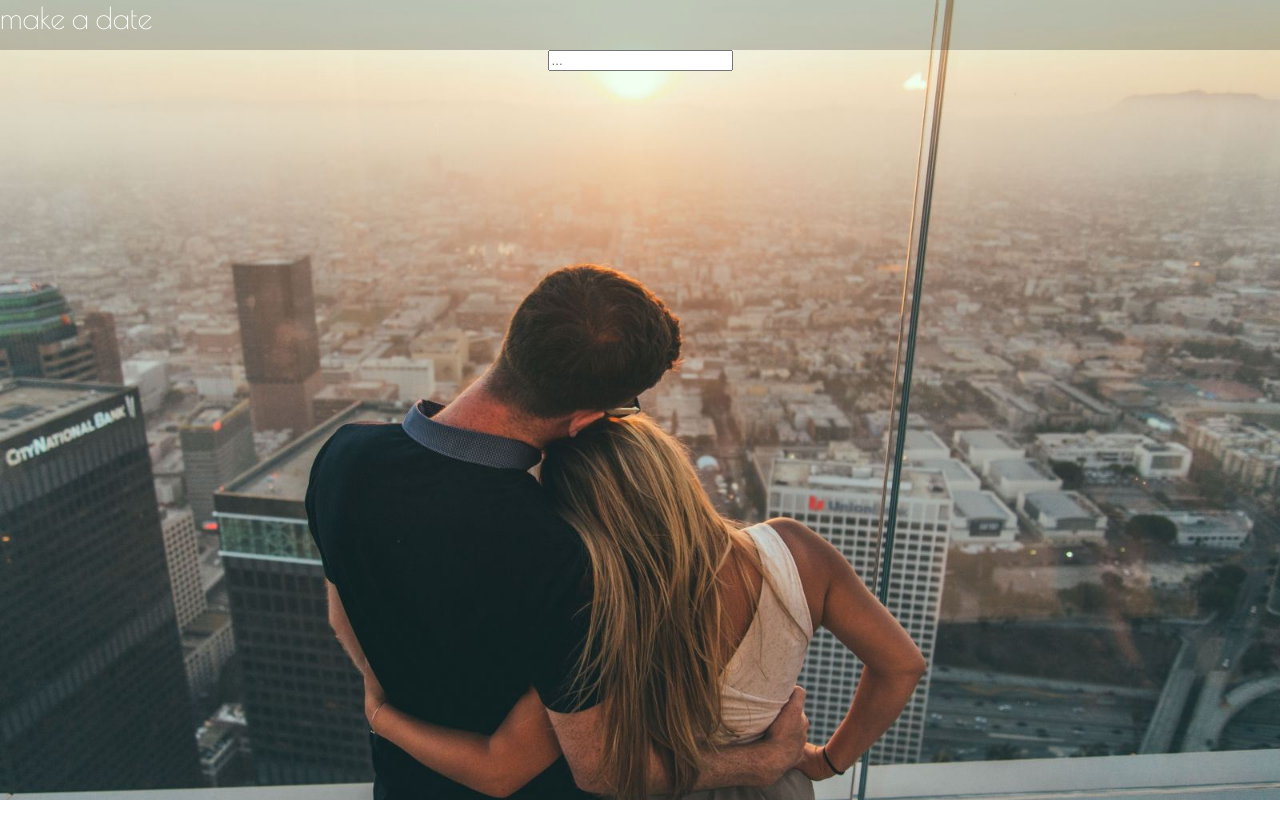
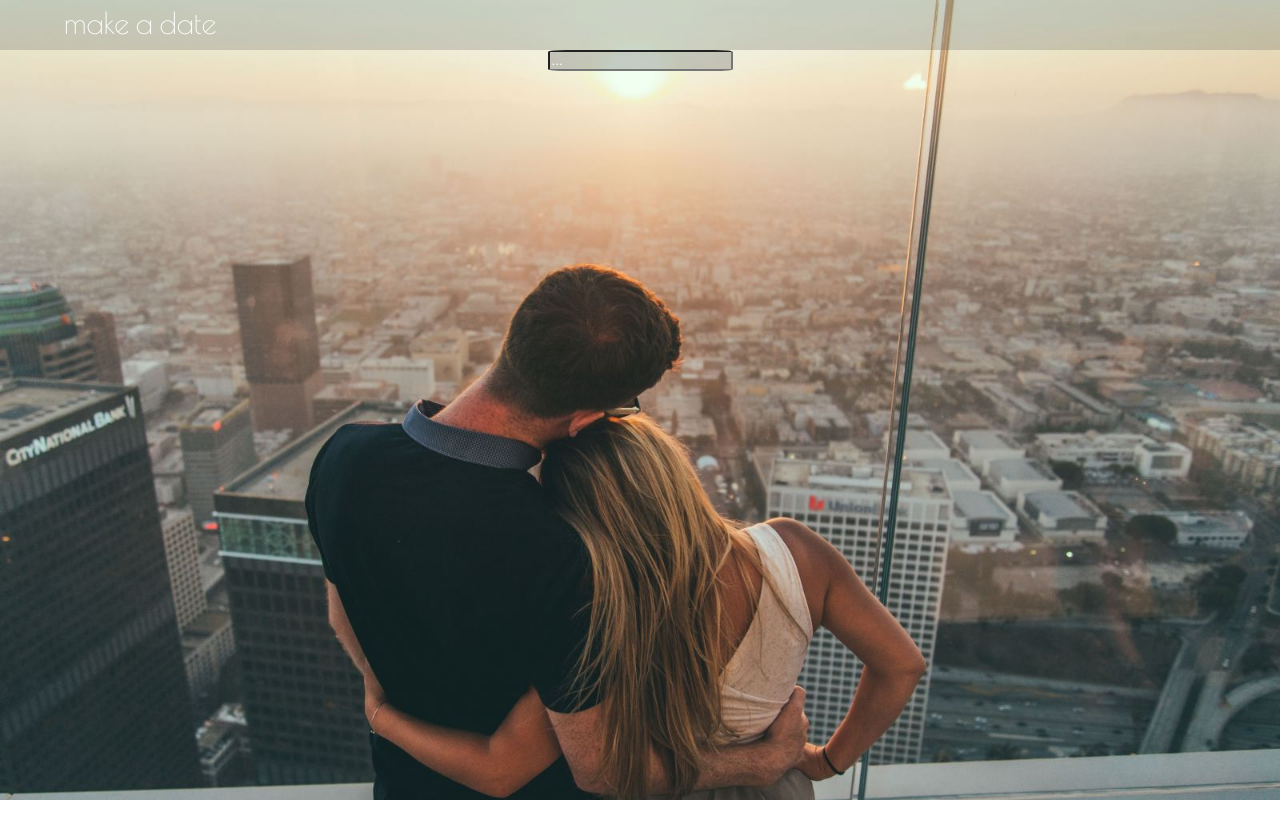
Before and after one commit to grantmontgomery/makeadate, a React (Create React App) app in the folder my-app/: page / in a window 1280 px wide. Shown: the top 838 px of the page. Built offline with nearby package versions, Linux system fonts and the light colour scheme.

Commit message:
playing around with navbar and quicksearch

```diff
--- a/my-app/src/components/NavBar.css
+++ b/my-app/src/components/NavBar.css
@@ -5,4 +5,6 @@
     font-size: 30px;
     text-decoration: none;
     left: 5%;
+    position: relative;
+    top: 5px;
 }
--- a/my-app/src/components/NavBar.jsx
+++ b/my-app/src/components/NavBar.jsx
@@ -7,10 +7,9 @@ class NavBar extends Component {
         height: "50px",
         width: "100%",
         // backgroundColor: "FFFFFF",
-        backgroundColor: "white",
         zIndex: "1",
         margin: "0px",
-        background: "rgba(0, 0, 0, 0.2)",
+        background: "rgba(63, 63, 63, 0.2)",
         display: "inline-block",
         right: "5%"
 
--- a/my-app/src/components/ThatsPicker.css
+++ b/my-app/src/components/ThatsPicker.css
@@ -0,0 +1,5 @@
+.searchbar{
+    background: rgba(127, 127, 127, 0.4);
+    border-radius: 10%;
+    color: white;
+}
--- a/my-app/src/components/ThatsPicker.jsx
+++ b/my-app/src/components/ThatsPicker.jsx
@@ -1,4 +1,5 @@
 import React, { Component } from 'react';
+import "./ThatsPicker.css"
 
 
 
@@ -18,7 +19,9 @@ class ThatsPicker extends Component {
 
       }
 
-      consolelog
+    updateSearch(value) {
+        this.setState(this.state.value = value)
+    }
     random() {
         setInterval(() => {
             // let random = ""
@@ -45,17 +48,22 @@ class ThatsPicker extends Component {
             <React.Fragment>
                 {/* {this.random()} */}
                <span>
-               <form action="" >
-                <input list="selectors" name="..." placeholder={this.state.value}/>
-                    <datalist id="selectors">
+
+                <input list="selectors" name="..."
+                className="searchbar"
+                placeholder={this.state.value}
+                value={this.state.value}
+                onChange={e => this.updateSearch(e.target.value)}
+                />
+                    <datalist id="selectors" className="searchbar">
                         {
                             this.state.selectors.map(selector =>
-                                <option id={selector.id} value={selector.value}>
+                                <option id={selector.id} value={selector.value} className="searchbar">
 
                                 </option>)
                         }
                     </datalist>
-                    </form>
+
                 </span>
 
             </React.Fragment>
```
